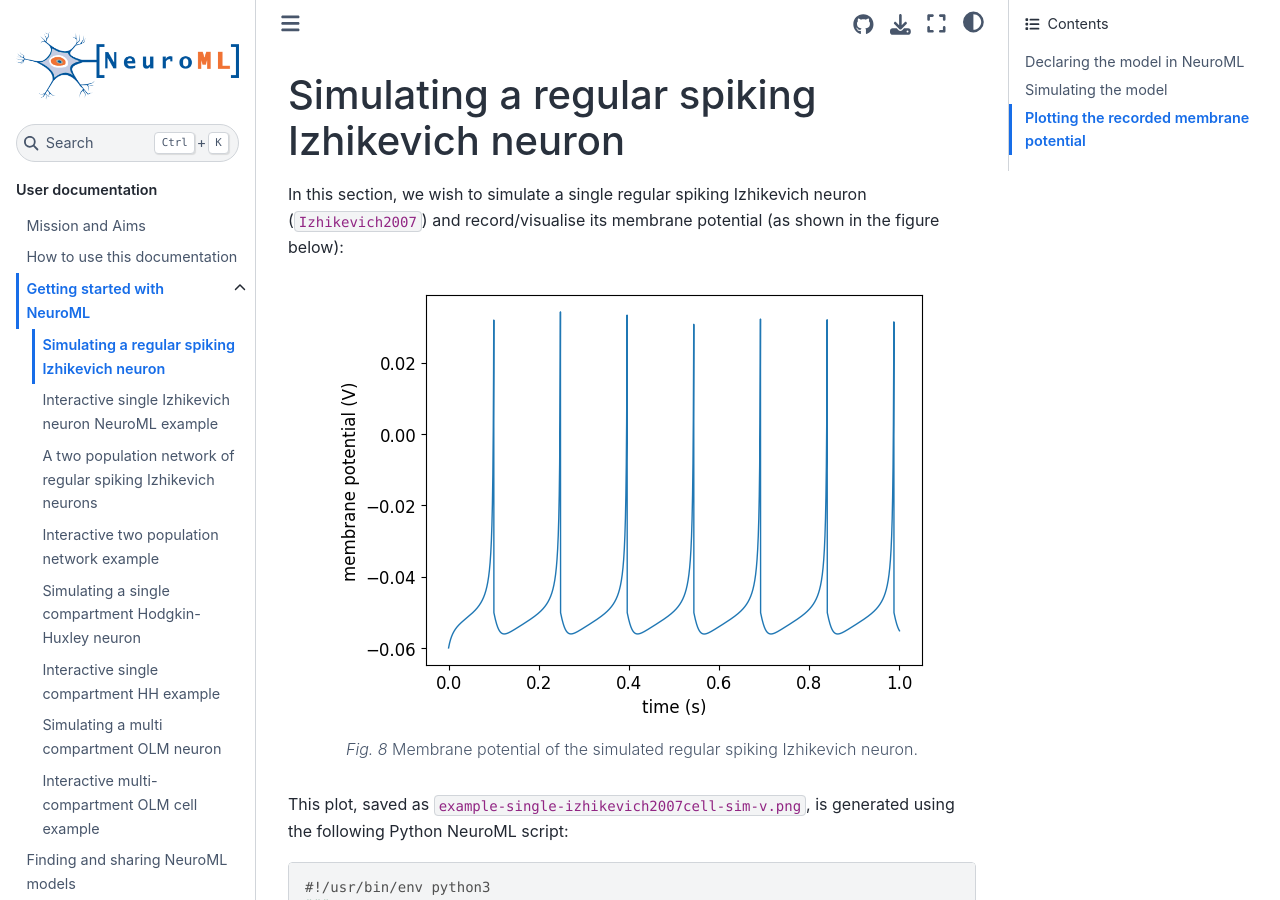
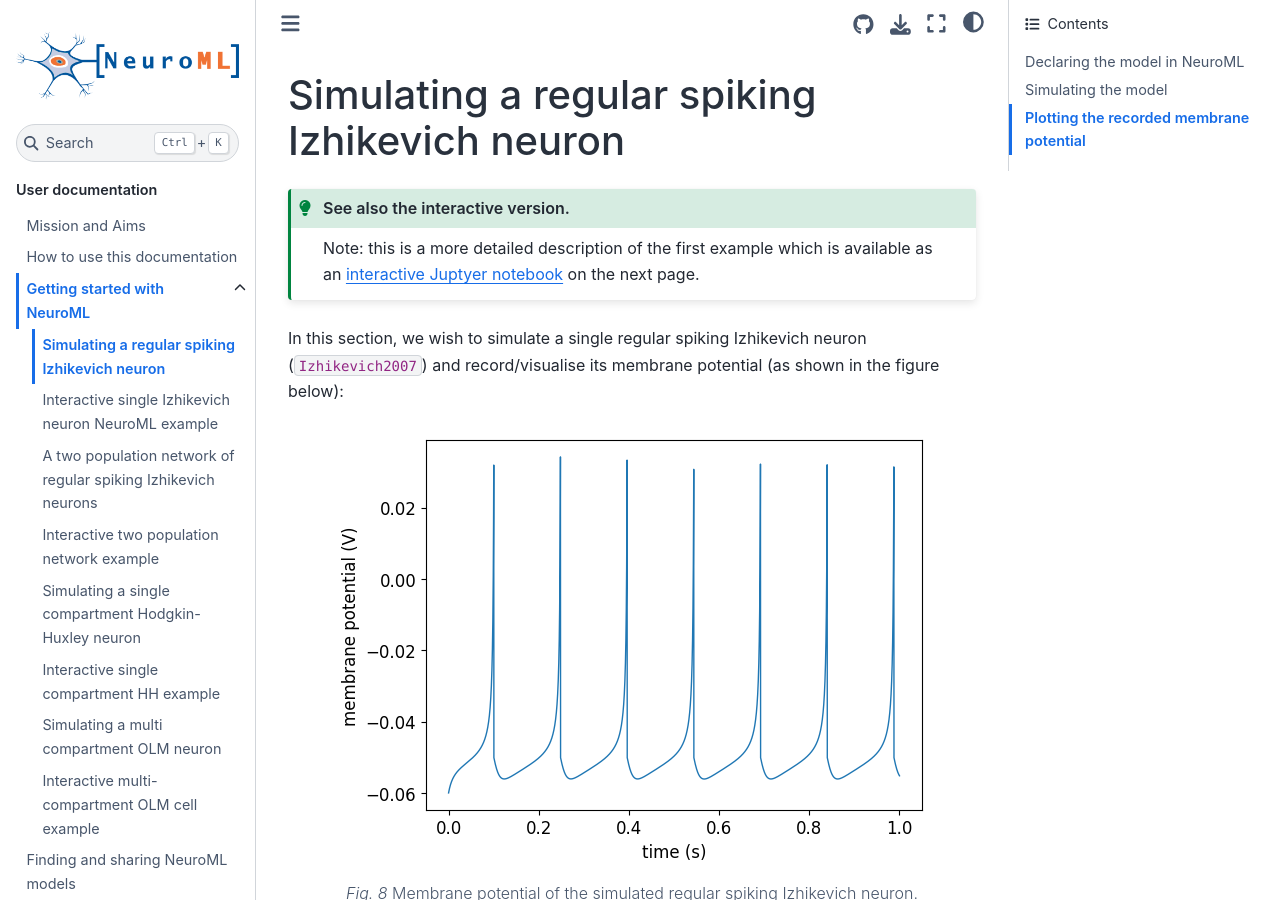
Before and after one commit to NeuroML/Documentation, a Jupyter Book: the page built from source/Userdocs/SingleNeuronExample.md, in a window 1280 px wide and 900 px high. Built offline with Jupyter Book 1.0.4 settings and Sphinx 7.4.7 and the Sphinx Book theme 1.1.4, drawn with Linux system fonts in a browser that asks for light colours; cross-references to code outside the pages are shown as plain code.

Commit message:
General docs text updates

````diff
--- a/source/Userdocs/SingleNeuronExample.md
+++ b/source/Userdocs/SingleNeuronExample.md
@@ -1,6 +1,10 @@
 (userdocs:getting_started:single_example)=
 # Simulating a regular spiking Izhikevich neuron
 
+```{admonition} See also the interactive version.
+:class: tip
+Note: this is a more detailed description of the first example which is available as an {doc}`interactive Juptyer notebook <./NML2_examples/SingleNeuron>` on the next page.
+```
 In this section, we wish to simulate a single regular spiking Izhikevich neuron ({cite}`Izhikevich2007`) and record/visualise its membrane potential (as shown in the figure below):
 
 ```{figure} ../Userdocs/NML2_examples/example-single-izhikevich2007cell-sim-v.png
````
Also changed, not shown: source/Landing.md (+5 -5 lines), source/Userdocs/FindingNeuroMLModels.md (+10 -4 lines), source/Userdocs/GettingStarted.md (+1 -1 lines), source/Userdocs/MissionAndAims.md (+1 -1 lines), source/Userdocs/Usage.md (+1 -1 lines), source/Userdocs/NML2_examples/SingleNeuron.ipynb.
